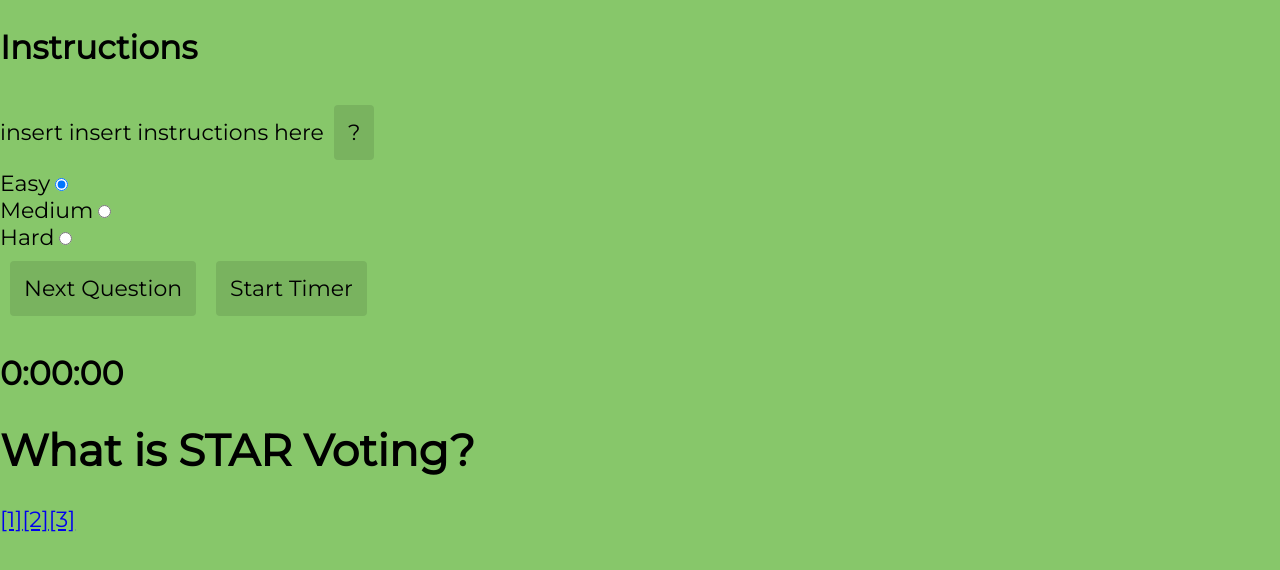
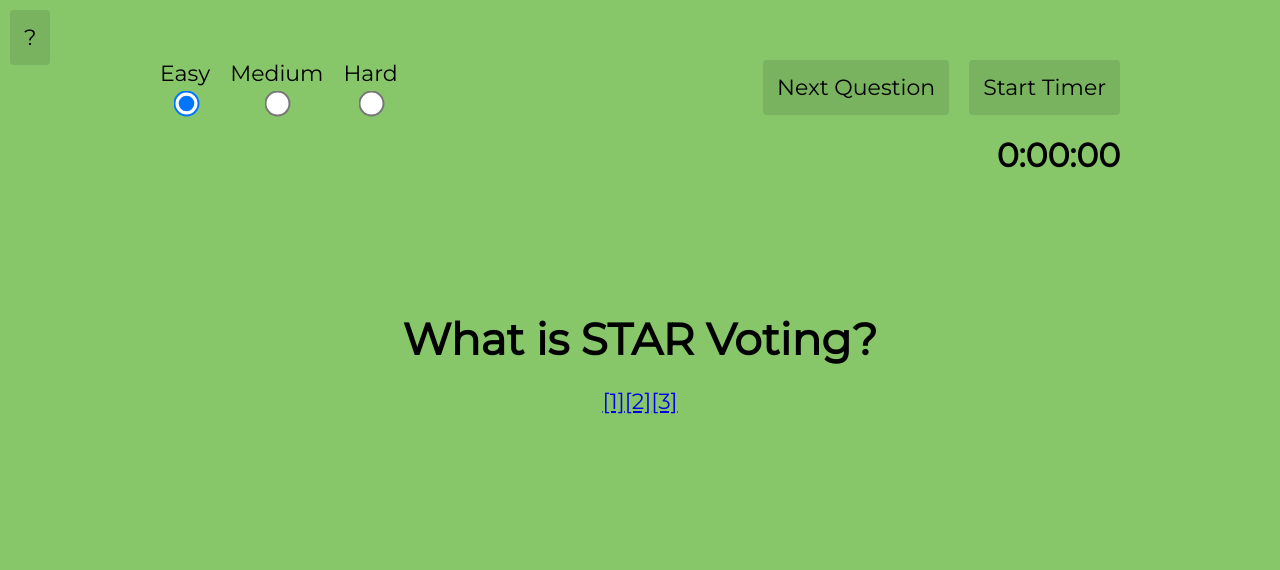
Before and after one commit to Equal-Vote/star-quick-questions, a React (Create React App) app: page / in a window 1280 px wide. Shown: the top 570 px of the page. Built offline with nearby package versions, Linux system fonts and the light colour scheme.

Commit message:
Setup desktop layout

```diff
--- a/src/App.js
+++ b/src/App.js
@@ -5,11 +5,14 @@ function App() {
     <div className="app">
       {/* Instructions */}
       <section className="instructions">
+        {/*
         <h2>Instructions</h2>
         insert insert instructions here
+        */}
         <button>?</button>
       </section>
 
+      <div className="components">
         <DifficultySelector/>
 
         {/* Controls */}
@@ -23,7 +26,9 @@ function App() {
         </div>
 
         {/* Timer */}
+        <div className="timer">
           <h2>0:00:00</h2>
+        </div>
 
         {/* Question */}
         <div className="question">
@@ -35,6 +40,7 @@ function App() {
           </p>
         </div>
       </div>
+    </div>
   );
 }
 
--- a/src/components/DifficultySelector.js
+++ b/src/components/DifficultySelector.js
@@ -10,7 +10,7 @@ const DifficultySelector = () => {
     return <div className="difficulty">
         {['Easy', 'Medium', 'Hard'].map((txt) => {
             let value = txt.toLowerCase();
-            return <div key={value} className={`difficulty ${value}`}>
+            return <div key={value} className={`difficulty-option ${value}`}>
                 <label htmlFor={value}>{txt}</label>
                 <input
                     type="radio"
--- a/src/index.css
+++ b/src/index.css
@@ -5,7 +5,7 @@
   --purple: #4D2586;
 }
 
-html, body, #root, .app{
+html, body, #root, .app, .components{
   margin: 0;
   height: 100%;
 }
@@ -17,10 +17,71 @@ body {
   -moz-osx-font-smoothing: grayscale;
 }
 
-.app {
+input[type='radio']{
+  margin-top: 10px;
+  /* this only affect radio buttons, I'll need to */
+  transform: scale(2);
+}
+.components {
   /* https://stackoverflow.com/questions/13573653/css-margin-terror-margin-adds-space-outside-parent-element */
   overflow: auto;
+
+  margin-left: 150px;
+  margin-right: 150px;
+
+  display: grid;
+  grid-template-columns: max-content auto max-content;
+  grid-template-rows: 50px max-content max-content auto;
+  grid-template-areas:
+    ". . ." /* it's dumb that I have to add an extra row, but using margin and padding were causing issues*/
+    "difficulty . controls"
+    ". . timer"
+    "question question question"
 }
+
+.instructions{
+  position: absolute;
+}
+
+.difficulty{
+  grid-area: difficulty;
+  display: flex;
+  flex-direction: row;
+}
+
+.controls{
+  grid-area: controls;
+}
+
+.timer{
+  grid-area: timer;
+  text-align: right;
+  margin: 10px;
+}
+
+.timer h2{
+  margin: 0;
+}
+
+.question{
+  grid-area: question;
+  margin: 10% auto auto auto;
+}
+
+.question h1{
+  margin-bottom: 0;
+}
+
+.difficulty-option{
+  margin: 10px;
+}
+
+.question, .difficulty-option{
+  display: flex;
+  flex-direction: column;
+  align-items: center;
+}
+
 .app-easy{
   background: var(--green);
 }
```
Also changed, not shown: public/questions.csv (added). Lines whose indentation alone changed are shown as unchanged.
